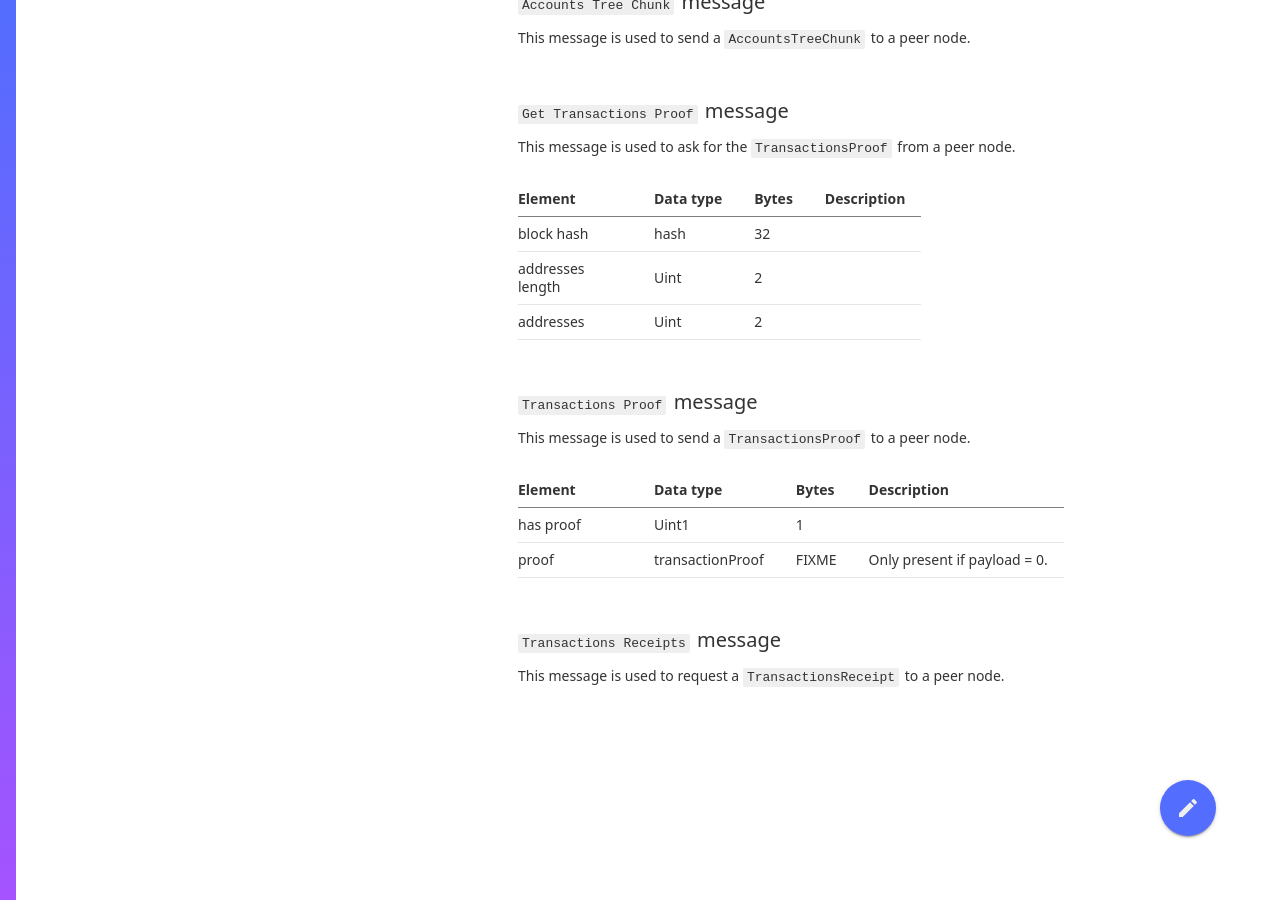
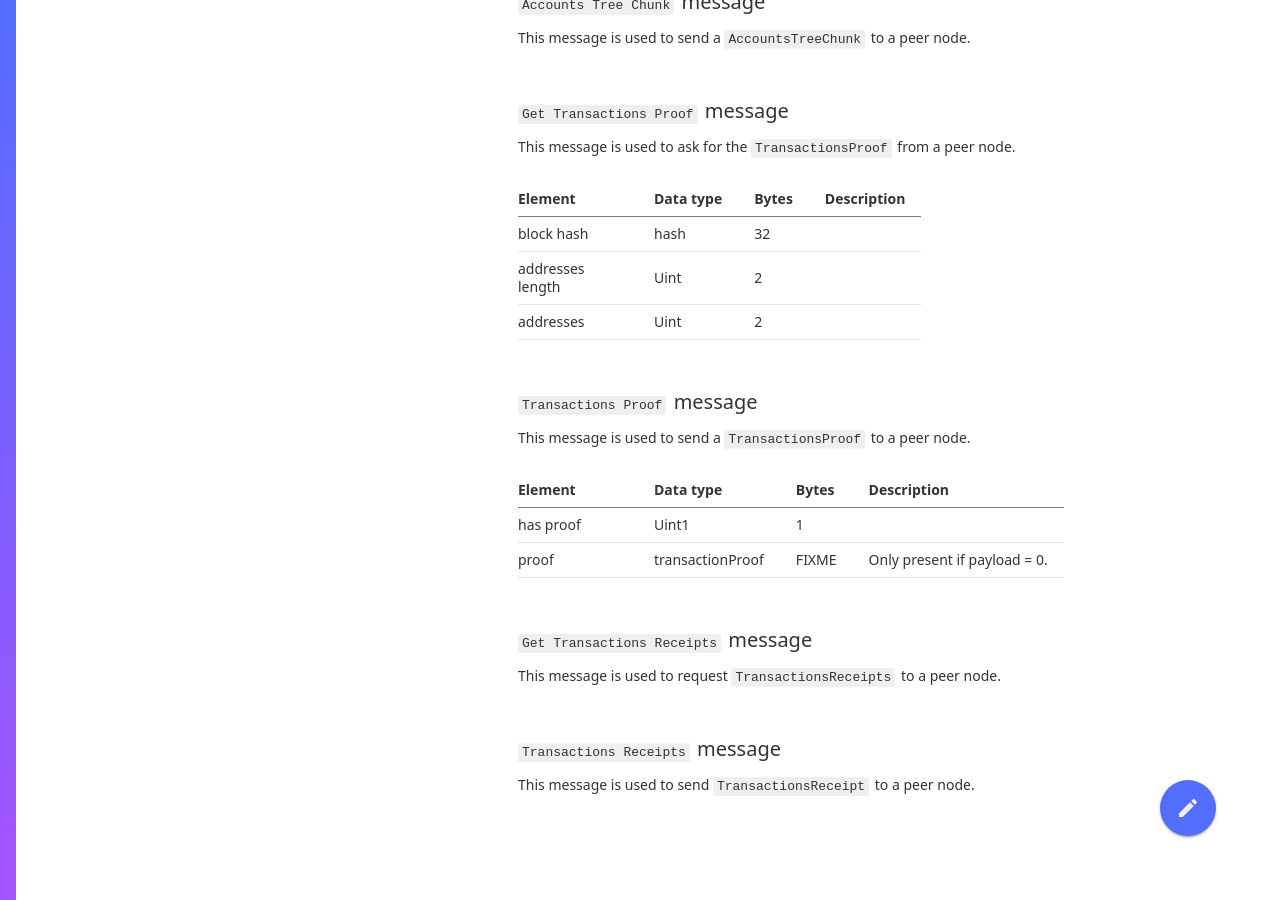
Before and after one commit to nimiq-network/developer-reference, a Jekyll site: the page built from chapters/messages.md, in a window 1280 px wide and 900 px high, scrolled down 5023 px. Built offline with Jekyll 4.4.1, drawn with Linux system fonts in a browser that asks for light colours; our own code applies the rules of GitHub Pages for plain Markdown files.

Commit message:
Add missing section to messages

```diff
--- a/chapters/messages.md
+++ b/chapters/messages.md
@@ -185,6 +185,10 @@ This message is used to send a `TransactionsProof` to a peer node.
 | has proof      | Uint1   | 1     | 						   		    |
 | proof          | transactionProof    | FIXME  | 	Only present if payload = 0.					   		    |
 
+### `Get Transactions Receipts` message
+
+This message is used to request `TransactionsReceipts` to a peer node.
+
 ### `Transactions Receipts` message
 
-This message is used to request a `TransactionsReceipt` to a peer node.
+This message is used to send `TransactionsReceipt` to a peer node.
```
